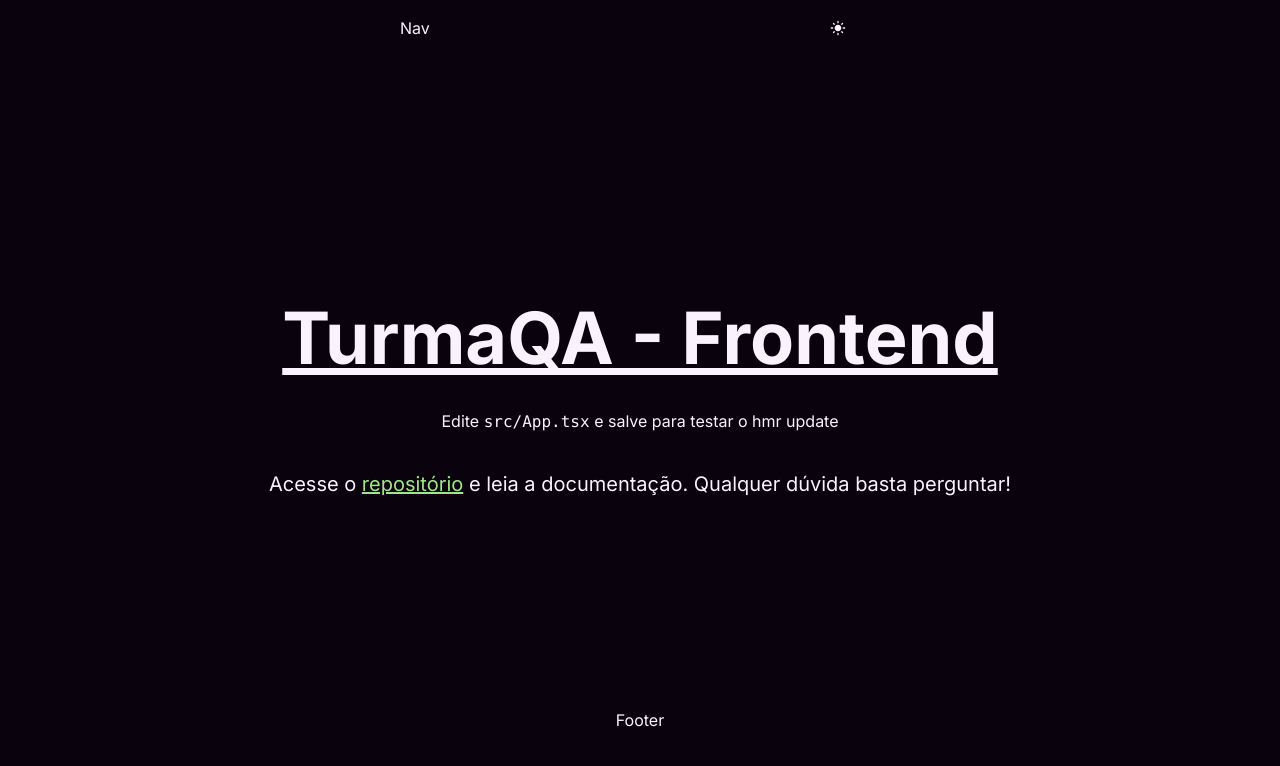
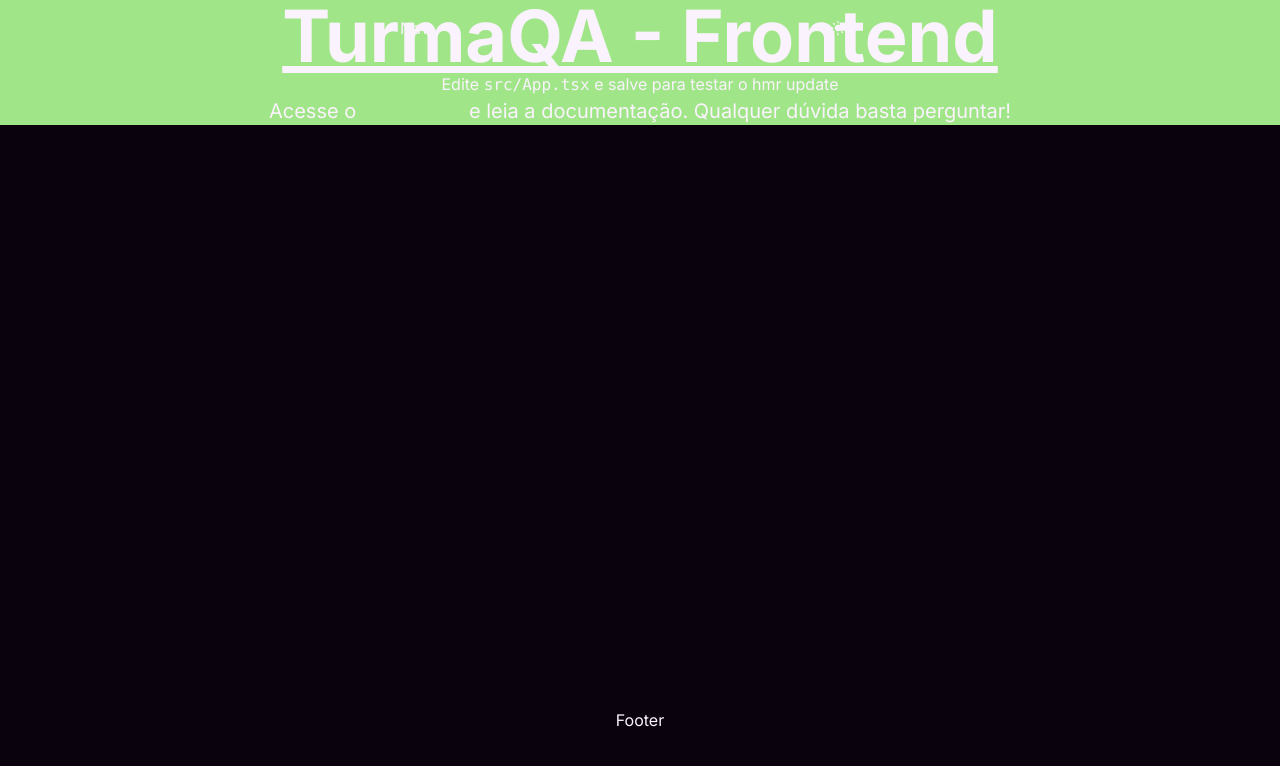
Before and after one commit to Luzin7/devorum-frontend, a React (Vite) app: page /home in a window 1280 px wide. Shown: the top 766 px of the page. Built offline with nearby package versions, Linux system fonts and the light colour scheme; sample sign-in values are in the browser's storage.

Commit message:
update(Hero.tsx): ajusta estrutura HTML

```diff
--- a/src/components/Hero/Hero.tsx
+++ b/src/components/Hero/Hero.tsx
@@ -2,8 +2,7 @@ import { type ReactElement } from 'react';
 
 export function Hero(): ReactElement {
   return (
-    <main className="w-screen h-screen flex justify-center items-center">
-      <div className="flex flex-col items-center justify-evenly h-2/6">
+    <div className="flex flex-col items-center justify-evenly h-2/6 bg-primary">
       <h1 className="text-4xl font-bold underline text-text lg:text-7xl">
         TurmaQA - Frontend
       </h1>
@@ -23,6 +22,5 @@ export function Hero(): ReactElement {
         e leia a documentação. Qualquer dúvida basta perguntar!
       </p>
     </div>
-    </main>
   );
 }
```
Lines whose indentation alone changed are shown as unchanged.
